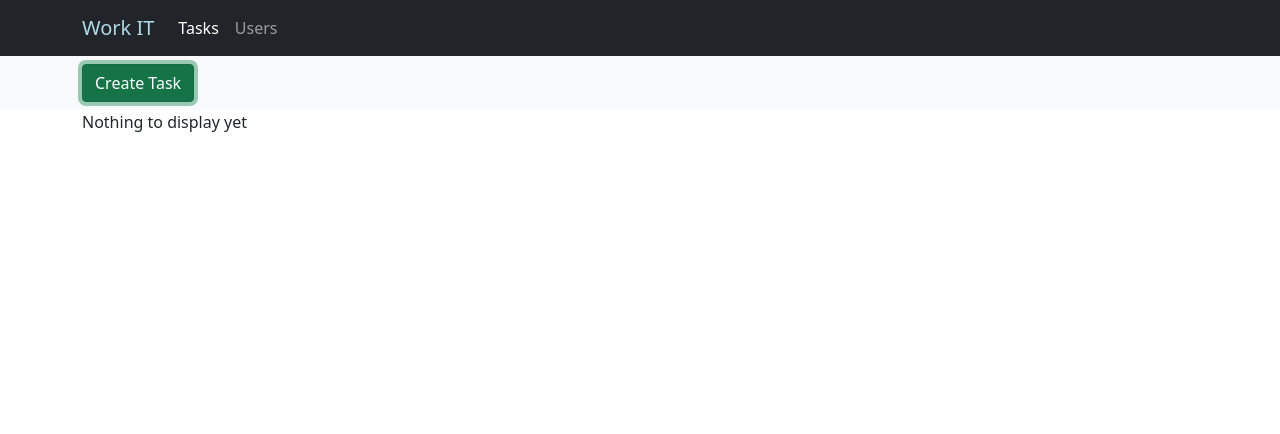
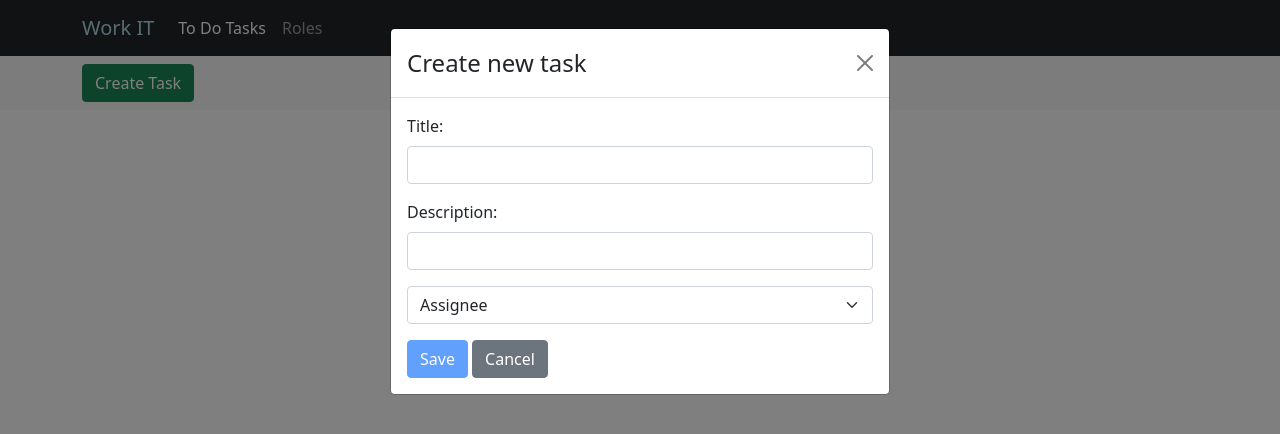
Before and after one commit to dodosiz/work-it, a React app: page / in a window 1280 px wide. Both pictures are taken after a click on the button "Create Task". Shown: the top 434 px of the page. Built offline with nearby package versions, Linux system fonts and the light colour scheme.

Commit message:
Created the task form.

```diff
--- a/src/data/store.ts
+++ b/src/data/store.ts
@@ -4,7 +4,7 @@ import {
 	notificationsReducer,
 	NotificationsState,
 } from "./notifications/notifications";
-import { TasksState } from "./tasks/tasks";
+import { tasksReducer, TasksState } from "./tasks/tasks";
 import { usersReducer, UsersState } from "./users/users";
 
 export interface AppState {
@@ -16,6 +16,7 @@ export interface AppState {
 export const store = configureStore({
 	reducer: {
 		usersState: usersReducer,
+		tasksState: tasksReducer,
 		notifications: notificationsReducer,
 	},
 	preloadedState: DATA,
--- a/src/view/app.tsx
+++ b/src/view/app.tsx
@@ -20,13 +20,13 @@ export function App() {
 								active={page === "tasks"}
 								onClick={() => setPage("tasks")}
 							>
-								Tasks
+								To Do Tasks
 							</Nav.Link>
 							<Nav.Link
 								active={page === "users"}
 								onClick={() => setPage("users")}
 							>
-								Users
+								Roles
 							</Nav.Link>
 						</Nav>
 					</Navbar.Collapse>
--- /dev/null
+++ b/src/view/tasks/task-form.tsx
@@ -0,0 +1,90 @@
+import * as React from "react";
+import { Button, Form } from "react-bootstrap";
+import { useDispatch, useSelector } from "react-redux";
+import { addNotification } from "../../data/notifications/notifications";
+import { closeTaskForm, createTask } from "../../data/tasks/tasks";
+import { usersSelector } from "../../data/users/users";
+
+export function TaskForm() {
+	const dispatch = useDispatch();
+	const users = useSelector(usersSelector);
+	const [title, setTitle] = React.useState("");
+	const [description, setDescription] = React.useState("");
+	const [userId, setUserId] = React.useState<string | undefined>(undefined);
+	const [dirty, setDirty] = React.useState(false);
+	const handleTitleChange: React.ChangeEventHandler<HTMLInputElement> = (
+		event
+	) => {
+		setTitle(event.target.value);
+		setDirty(true);
+	};
+	const handleDescriptionChange: React.ChangeEventHandler<HTMLInputElement> = (
+		event
+	) => {
+		setDescription(event.target.value);
+		setDirty(true);
+	};
+	const handleAssigneeChange: React.ChangeEventHandler<HTMLSelectElement> = (
+		event
+	) => {
+		setUserId(event.target.value);
+		setDirty(true);
+	};
+	const handleSubmit: React.FormEventHandler<HTMLFormElement> = (event) => {
+		event.preventDefault();
+		const assignee = users.find((user) => user.id === userId);
+		dispatch(createTask({ title, description, assignee }));
+		dispatch(
+			addNotification({
+				message: `Created task: ${title}`,
+			})
+		);
+		dispatch(closeTaskForm());
+	};
+	const handleCancel = () => {
+		dispatch(closeTaskForm());
+	};
+	const submitDisabled = () => {
+		return !isValid() || !dirty;
+	};
+	const isValid = () => {
+		return title && userId;
+	};
+	return (
+		<Form onSubmit={handleSubmit}>
+			<Form.Group className="mb-3" controlId="title">
+				<Form.Label>Title:</Form.Label>
+				<Form.Control type="text" value={title} onChange={handleTitleChange} />
+			</Form.Group>
+			<Form.Group className="mb-3" controlId="description">
+				<Form.Label>Description:</Form.Label>
+				<Form.Control
+					type="textarea"
+					value={description}
+					onChange={handleDescriptionChange}
+				/>
+			</Form.Group>
+			<Form.Group className="mb-3" controlId="assignee">
+				<Form.Select
+					aria-label="Assignee"
+					onChange={handleAssigneeChange}
+					value={userId}
+					data-testid="assignee"
+				>
+					<option>Assignee</option>
+					{users.map((user) => (
+						<option key={user.id} value={user.id}>
+							{user.firstName + " " + user.lastName}
+						</option>
+					))}
+				</Form.Select>
+			</Form.Group>
+			<Button disabled={submitDisabled()} variant="primary" type="submit">
+				Save
+			</Button>{" "}
+			<Button variant="secondary" onClick={() => handleCancel()}>
+				Cancel
+			</Button>
+		</Form>
+	);
+}
--- a/src/view/tasks/tasks-page.tsx
+++ b/src/view/tasks/tasks-page.tsx
@@ -1,17 +1,53 @@
 import * as React from "react";
 import { Container, Navbar, Nav, Button } from "react-bootstrap";
+import { useDispatch, useSelector } from "react-redux";
+import {
+	closeTaskForm,
+	openTaskForm,
+	taskFormOpenedSelector,
+	tasksSelector,
+} from "../../data/tasks/tasks";
+import { ModalDialog } from "../modal/modal-dialog";
+import { TaskForm } from "./task-form";
 
 export function TasksPage() {
+	const dispatch = useDispatch();
+	const tasks = useSelector(tasksSelector);
+	const taskFormOpened = useSelector(taskFormOpenedSelector);
+	const handleCloseTaskForm = () => {
+		dispatch(closeTaskForm());
+	};
+	const handleCreateTaskClick = () => {
+		dispatch(openTaskForm());
+	};
 	return (
 		<>
+			<ModalDialog
+				handleClose={handleCloseTaskForm}
+				show={taskFormOpened}
+				title="Create new task"
+			>
+				<TaskForm />
+			</ModalDialog>
 			<Navbar expand="lg" variant="light" bg="light">
 				<Container>
 					<Nav className="me-auto">
-						<Button variant="success">Create Task</Button>
+						<Button variant="success" onClick={handleCreateTaskClick}>
+							Create Task
+						</Button>
 					</Nav>
 				</Container>
 			</Navbar>
-			<Container>Nothing to display yet</Container>
+			<Container>
+				<ul>
+					{tasks.map((task) => (
+						<li key={task.id}>
+							{task.title} -{" "}
+							{task.assignee?.firstName + " " + task.assignee?.lastName}
+						</li>
+					))}
+				</ul>
+			</Container>
 		</>
 	);
 }
```
Also changed, not shown: src/data/tasks/tasks.ts (+4 -4 lines), 1 other file (tests, documents, lock files or other folders).
